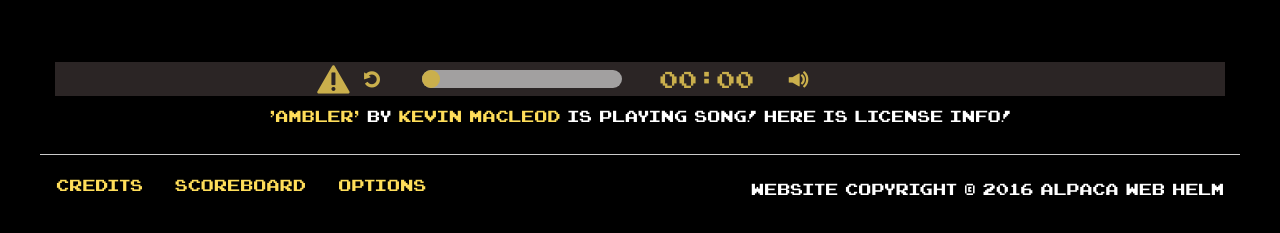
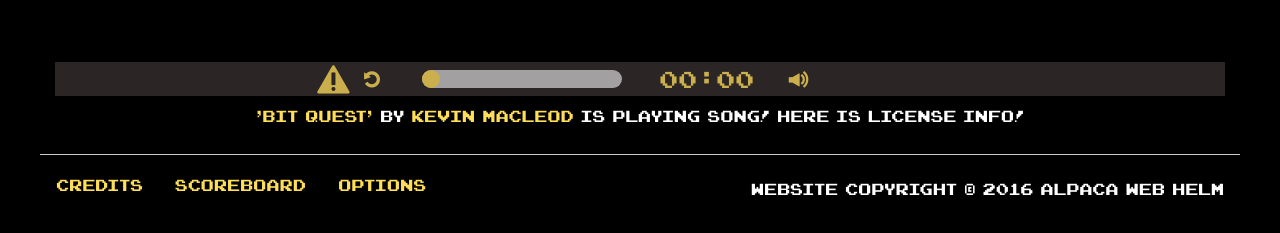
Before and after one commit to nadiaff/princess, a PHP site: page /worlds.php in a window 1280 px wide. Shown: the part 1140-1373 px from the top of the page. Run offline with PHP 8.4, Linux system fonts and the light colour scheme.

Commit message:
Changed song on Worlds page to Bit Quest

```diff
--- a/worlds.php
+++ b/worlds.php
@@ -119,9 +119,9 @@
 							<div id="audioSlider"></div>
 						</li>
 					</ul>
-					<audio id="audio1" src="audio/Ambler.mp3" autoplay loop></audio>
+					<audio id="audio1" src="audio/Bit_Quest.mp3" autoplay loop></audio>
 				</div>
-				<p><a href="http://incompetech.com/music/packs.html">'AMBLER'</a> by <a href="http://incompetech.com/">KEVIN MACLEOD</a> IS PLAYING SONG! HERE IS LICENSE INFO!</p>
+				<p><a href="https://sellfy.com/p/UdAp/">'BIT QUEST'</a> by <a href="http://incompetech.com/">KEVIN MACLEOD</a> IS PLAYING SONG! HERE IS LICENSE INFO!</p>
 			</div>
 		</div>
 		<!-- End Audio Player -->
```
Also changed, not shown: 1 other file.
